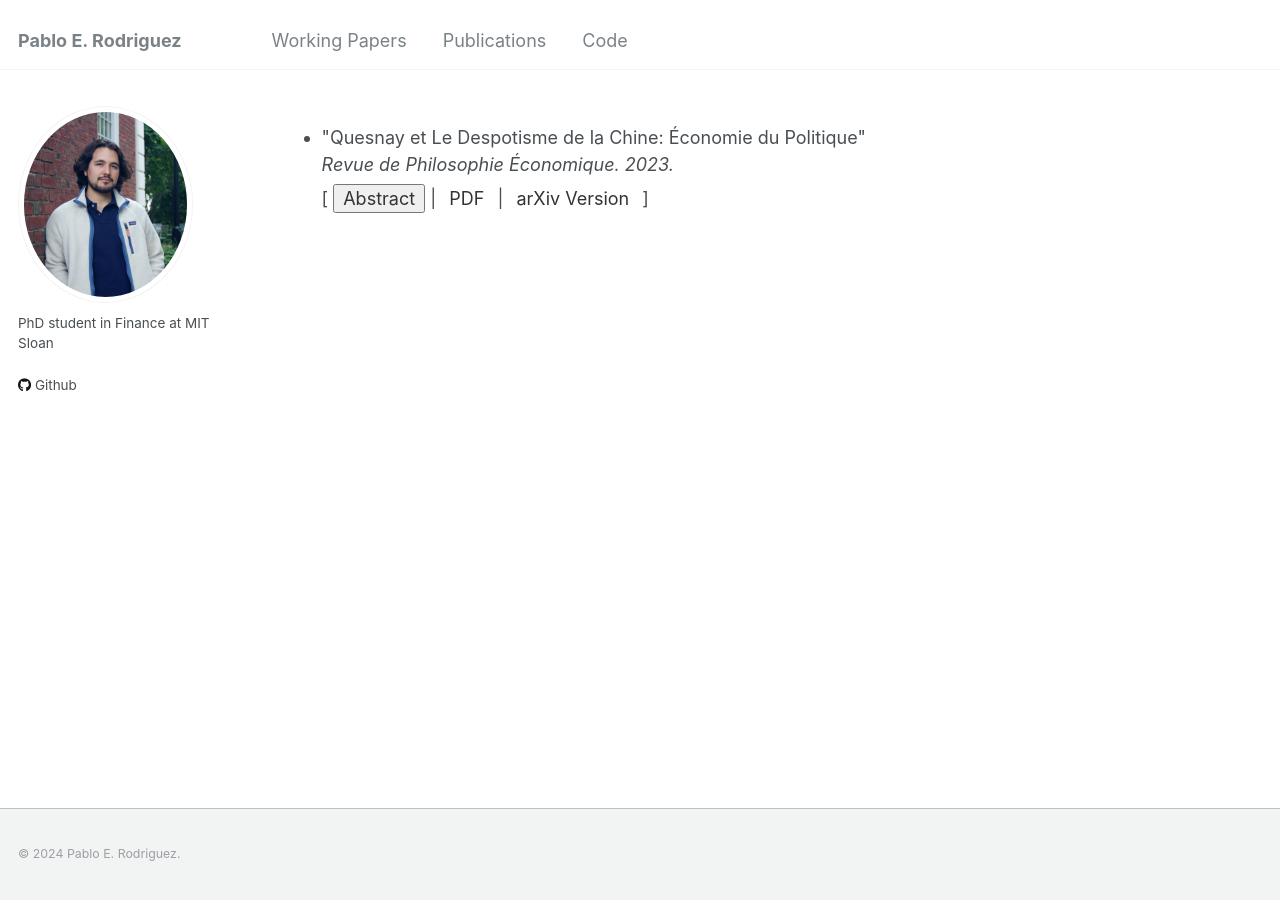
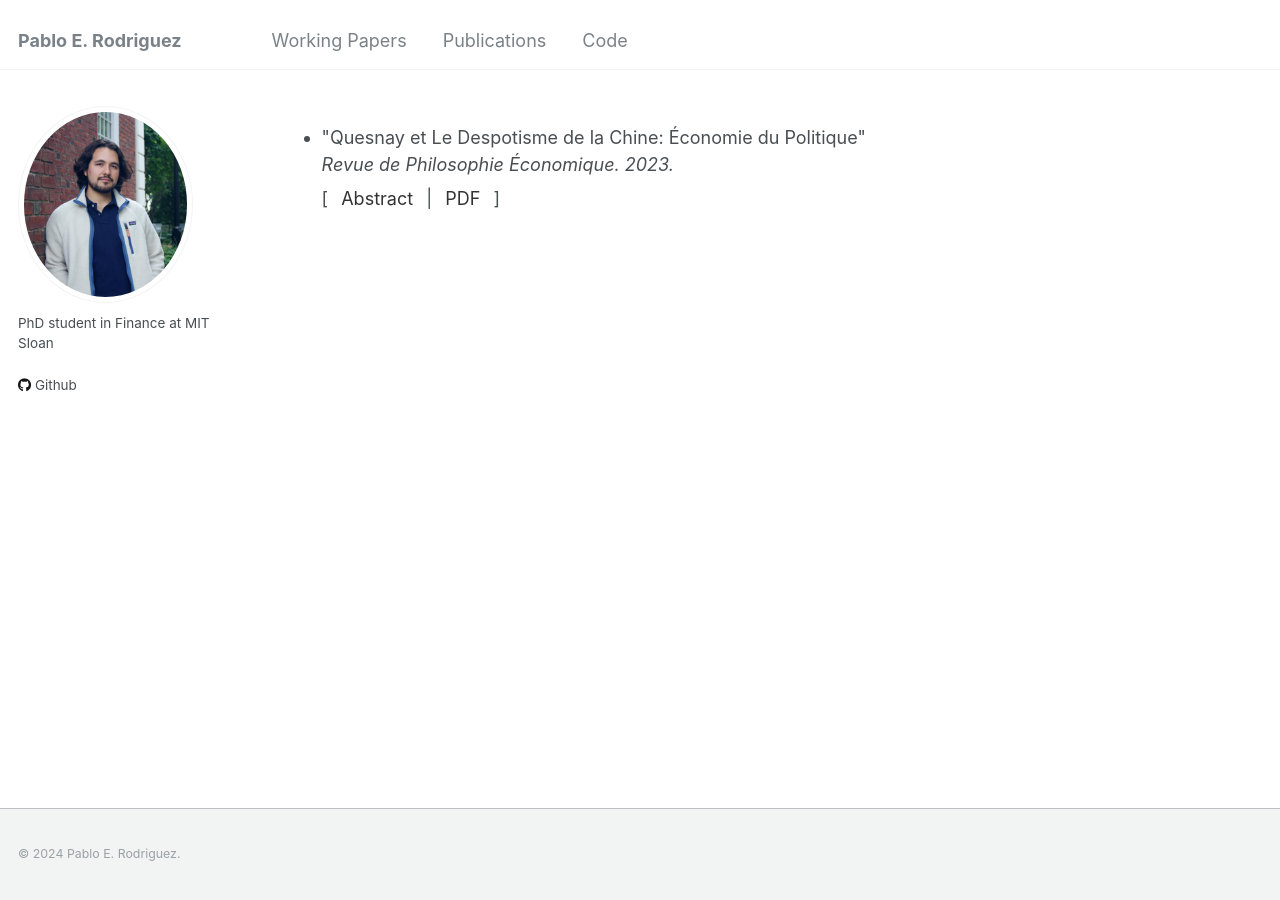
Before and after one commit to pablo-e-rodriguez/pablo-e-rodriguez.github.io, a Jekyll site: the page built from _pages/publications.html, in a window 1280 px wide. Built offline with Jekyll 4.4.1, drawn with Linux system fonts in a browser that asks for light colours.

Commit message:
Update publications.html

```diff
--- a/_pages/publications.html
+++ b/_pages/publications.html
@@ -17,23 +17,20 @@ author_profile: true
     color: #333;
     cursor: pointer;
     display: inline-block;
+    border: none;
+    background: none;
+    font-family: inherit;
+    font-size: inherit;
 }
 
 .pub-buttons a:hover, .pub-button:hover {
     text-decoration: underline;
 }
 
-.pub-buttons span {
-    color: #666;
-    margin: 0 2px;
-}
-
 .abstract-content {
     display: none;
     margin: 10px 0;
     padding: 10px;
-    background-color: #f8f9fa;
-    border-left: 3px solid #dee2e6;
 }
 
 .publication-item {
@@ -47,11 +44,10 @@ author_profile: true
         <i>Revue de Philosophie Économique. 2023.</i><br>
         <div class="pub-buttons">
             [ <button class="pub-button" onclick="toggleAbstract('abstract1')">Abstract</button> |
-            <a href="http://pablo-e-rodriguez.github.io/files/RPEC_241_0215.pdf" target="_blank">PDF</a> |
-            <a href="#">arXiv Version</a> ]
+            <a href="http://pablo-e-rodriguez.github.io/files/RPEC_241_0215.pdf" target="_blank">PDF</a> ]
         </div>
         <div id="abstract1" class="abstract-content">
-            Your abstract text goes here. Replace this with the actual abstract of the paper.
+            This paper proposes a critical reading of <i>Despotism in China</i>, a rich but less well-commented argumentative text in which Quesnay explicitly presents his political theory. By analyzing <i>Despotism in China</i>, I give support to three main arguments. First, I show to what extent this text embodies Quesnay's thought (and, broadly speaking, the physiocrats' thought). Second, I highlight that economics as an activity, a field, and even a science, lies at the heart of Quesnay's political philosophy. Third, I indicate that, according to Quesnay, the understanding of economics mechanisms corresponds to a close observation of reality, which consists in bringing together the positive law (politics based on economics) and the natural law (what is and what should be).  At the core of these three arguments lies a serious consideration of Quesnay's re-presentation of China. Far from being a mere example to illustrate its arguments, China is conceived as way to see, to reveal, and to grasp a thought (physiocracy), a discipline (economics), and its reach (science and politics).
         </div>
     </li>
 </ul>
```
